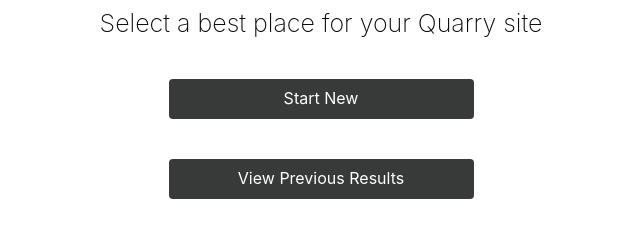
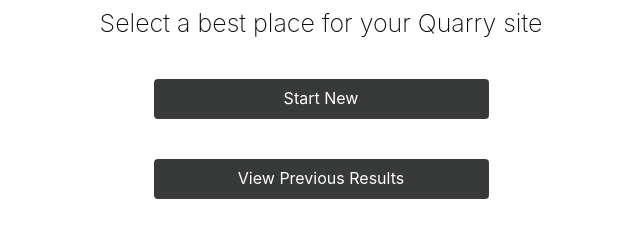
Before and after one commit to kashyapaniyarepola/JS-GUI, an Electron app: page gui/index.html in a window 800 px wide. Shown: the part 325-562 px from the top of the page, without its empty margins (79-719 px from the left). Drawn offline with nearby package versions, Linux system fonts and the light colour scheme.

Commit message:
final changes

```diff
--- a/styles/style.css
+++ b/styles/style.css
@@ -18,11 +18,11 @@ body {
     background-color: mediumseagreen;
 }
 
-.green-text{
+.green-text {
     color: mediumseagreen;
 }
 
-.red-text{
+.red-text {
     color: mediumvioletred;
 }
 
@@ -45,7 +45,7 @@ body {
 
 .main-button {
     margin: 20px;
-    width: 305px;
+    width: 335px;
     height: 40px;
     border: none;
     border-radius: 7px;
```
